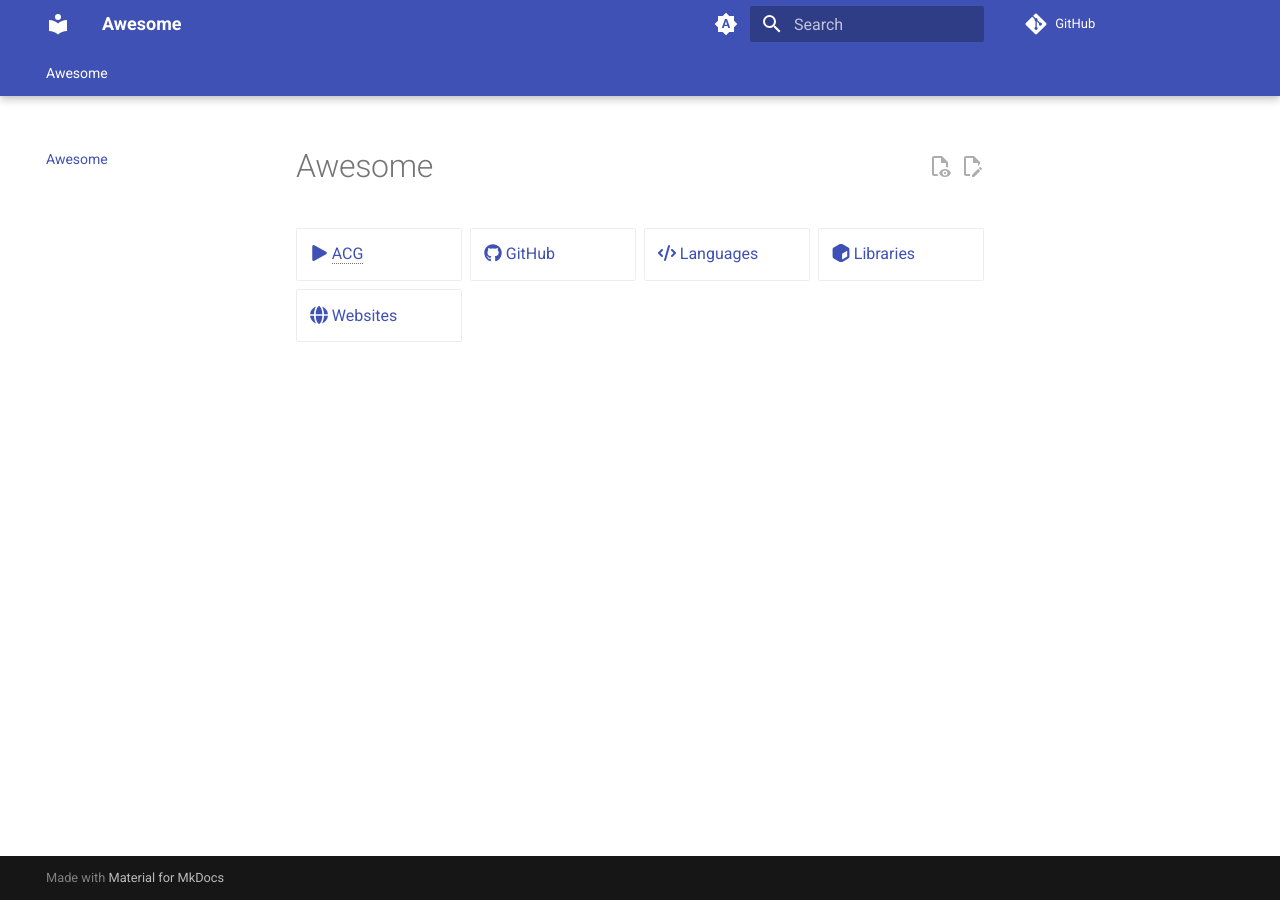
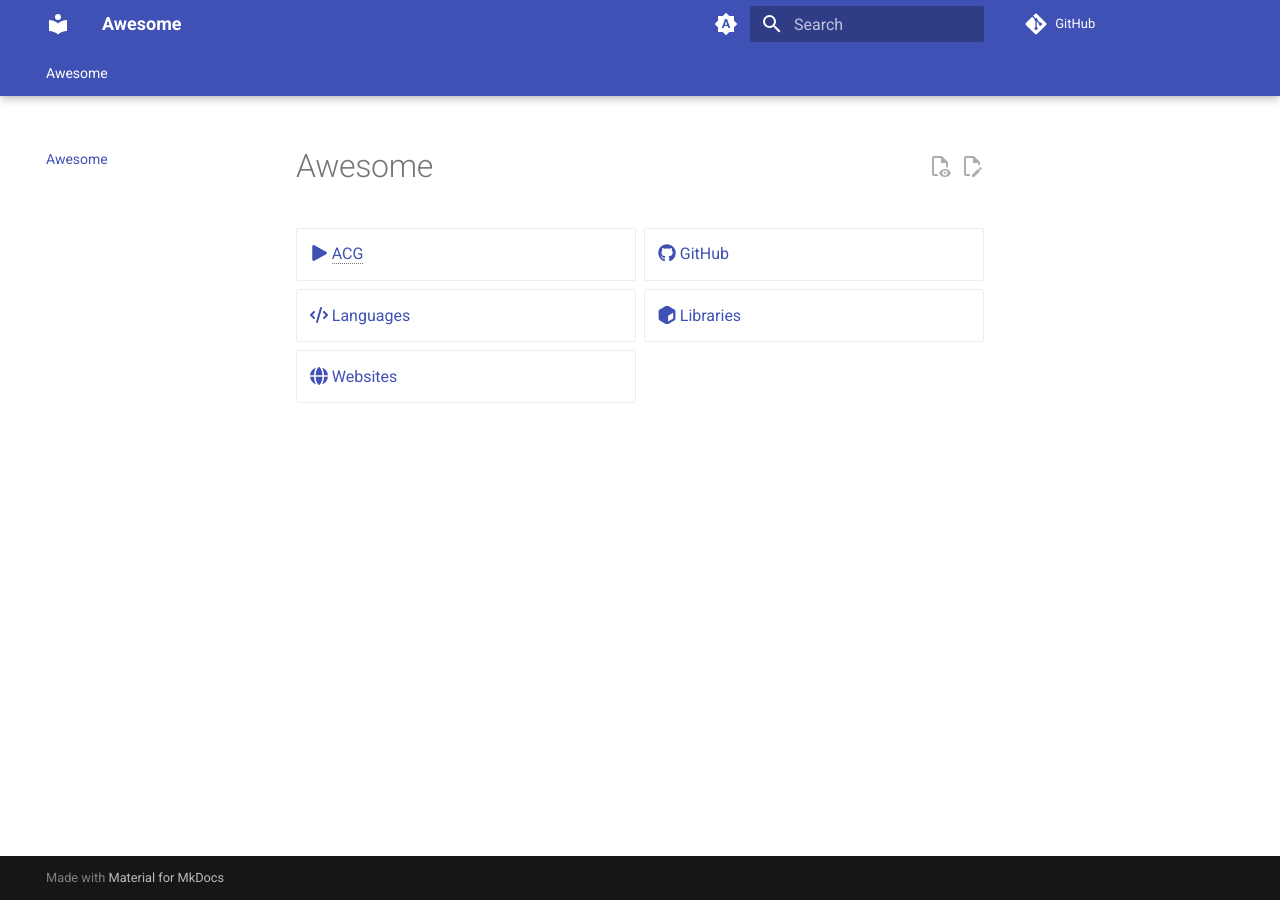
Before and after one commit to liblaf/awesome, an MkDocs documentation site: the page built from docs/index.md, in a window 1280 px wide. Built offline with MkDocs 1.6.1 and Material for MkDocs 9.7.7, drawn with Linux system fonts in a browser that asks for light colours; comment, search, counter and statistics services are not loaded.

Commit message:
feat: add User-Agent header to HTTP requests
- Added a `User-Agent` header to the HTTP requests to the `api.bgm.tv` in the `awesome/cli/bangumi.py` file to provide identification information to the server.
- Updated the CSS in the `docs/stylesheets/index.css` file to improve the layout and styling of the documentation page.
- Updated the list of libraries in the `data/libraries.yaml` file to include additional Python and Rust libraries.
- Updated the `cspell.json` file to include the `kornia` library in the list of allowed words.
- Updated the workflow in the `docs.yaml` file to include a name for the job related to documentation.

```diff
--- a/cspell.json
+++ b/cspell.json
@@ -37,13 +37,13 @@
     "junegunn",
     "karan",
     "kazhnuz",
+    "kornia",
     "kovidgoyal",
     "lartians",
     "levelno",
     "liblaf",
     "lkmpg",
     "lmintlcx",
-    "mackwic",
     "mholt",
     "micheleg",
     "mikaelmello",
--- a/docs/stylesheets/index.css
+++ b/docs/stylesheets/index.css
@@ -1,6 +1,6 @@
-article {
-  .cards.grid.links {
-    grid-template-columns: repeat(auto-fit, minmax(min(100%, 8rem), 1fr));
+article.md-typeset {
+  .cards.col-5.grid.links {
+    grid-template-columns: repeat(auto-fit, minmax(min(100%, 8em), 1fr));
 
     figure {
       margin: 0 auto;
@@ -8,10 +8,10 @@
       figcaption {
         line-height: 1.1;
         margin: 0 auto;
-        padding: 0.5em 0;
+        padding: 0.5em 0 0 0;
 
-        span.acg-info {
-          font-size: 0.6em;
+        span.small {
+          font-size: 80%;
         }
       }
 
@@ -26,15 +26,34 @@
       a {
         display: block;
         height: 100%;
+        padding: 0.5em;
+        width: 100%;
+      }
+    }
+  }
+
+  .cards.grid.links {
+    li {
+      padding: 0;
+
+      a {
+        display: block;
+        height: 100%;
         padding: 0.8em;
         width: 100%;
       }
     }
   }
 
-  table {
+  table:not([class]) {
     img {
       width: 32px;
     }
+
+    td,
+    th {
+      padding: 0.5em 1em;
+      vertical-align: middle;
+    }
   }
 }
```
Also changed, not shown: 3 other files.
